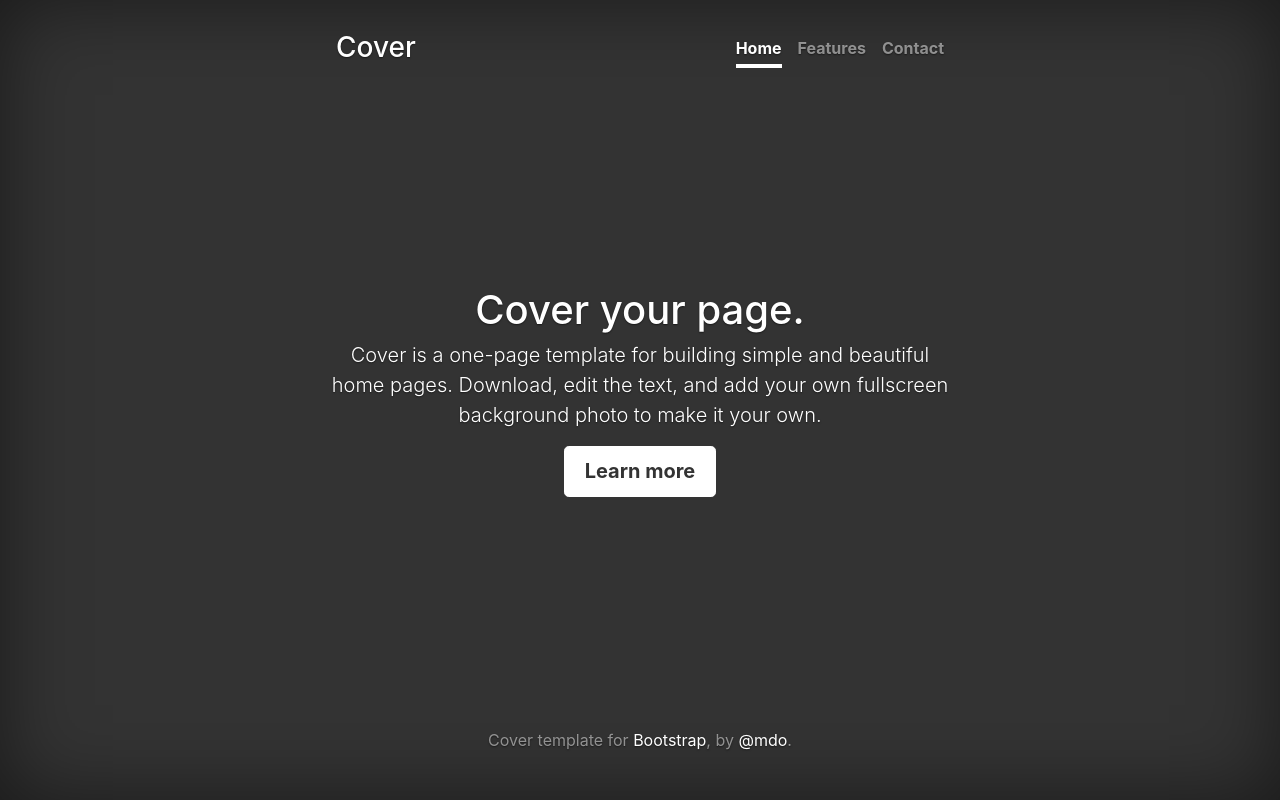
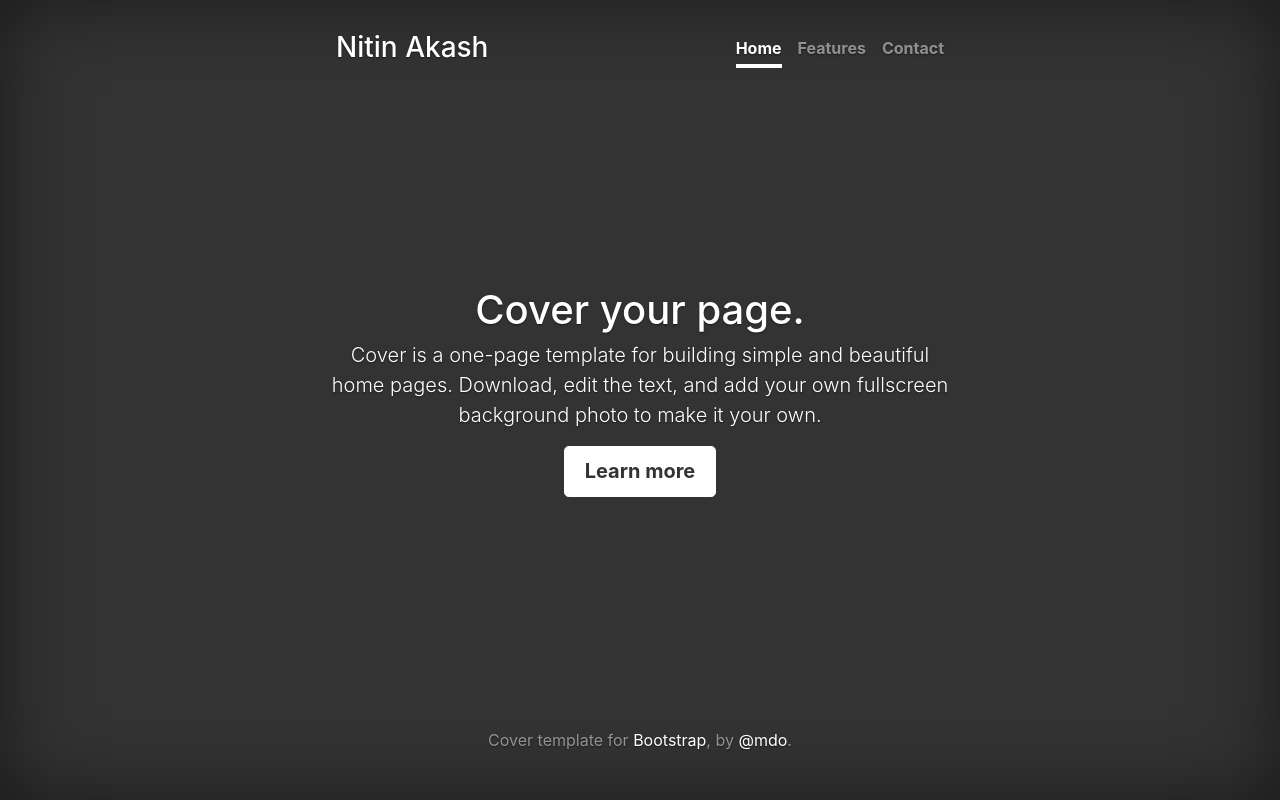
Before and after one commit to nitinakash2017/MyPersonalWebsite, a PHP site: page / in a window 1280 px wide. Run offline with PHP 8.4, Linux system fonts and the light colour scheme; some libraries are stand-ins or nearby versions.

Commit message:
Changed Logo

```diff
--- a/header.php
+++ b/header.php
@@ -25,7 +25,7 @@
 
                 <div class="masthead clearfix">
                     <div class="inner">
-                        <h3 class="masthead-brand">Cover</h3>
+                        <h3 class="masthead-brand">Nitin Akash</h3>
                         <nav class="nav nav-masthead">
                             <a class="nav-link active" href="#">Home</a>
                             <a class="nav-link" href="#">Features</a>
```
